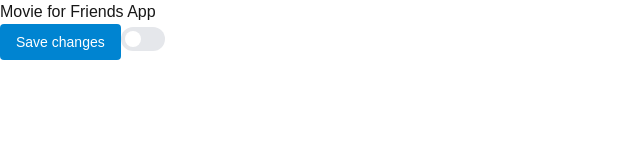
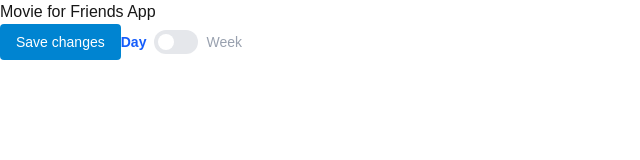
Before and after one commit to EdwinSchipper/movie-app, a Next.js app: page / in a window 1280 px wide. Shown: the top 160 px of the page, without its empty margins (0-640 px from the left). Built offline with nearby package versions, Linux system fonts and the light colour scheme.

Commit message:
feat: add trending TV shows component, TMDB API integration, and switch UI utility

```diff
--- a/app/blog/page.tsx
+++ b/app/blog/page.tsx
@@ -2,9 +2,11 @@ import TrendingMovies from "@/components/TrendingMovies"
 import TrendingTv from "@/components/TrendingTv"
 
 export default function Page() {
-  return <section>
-    <h1>Blog Page</h1>
-    <TrendingMovies />
-    <TrendingTv />
-  </section>
+  return (
+    <section>
+      <h1 className="p-10 pb-0 text-3xl font-bold">Blog Page</h1>
+      <TrendingMovies />
+      <TrendingTv />
+    </section>
+  )
 }
--- a/components/TrendingTv.tsx
+++ b/components/TrendingTv.tsx
@@ -1,23 +1,32 @@
+'use client'
+
+import { useState, useEffect } from 'react'
 import Image from 'next/image'
-
-type TimeWindow = 'day' | 'week'
-
-const range: TimeWindow = 'day'
-const data = await fetch(`https://api.themoviedb.org/3/trending/tv/${range}?api_key=${process.env.TMDB_API_KEY}&language=nl-NL`)
-const series = await data.json()
-
-interface tv {
-  id: number;
-  name: string;
-  poster_path: string;
-}
+import UIswitch from '@/components/ui/Switch'
+import { getTrendingTv, type TvShow } from '@/lib/tmdb'
 
 export default function TrendingTv() {
-  return <div className='p-10'>
-    <h1 className=' text-2xl pb-10'>Trending TV Series</h1>
-    <ul className=' grid grid-cols-12 gap-4 container '>
-      {series.results?.map((tv: tv) => (
+  const [range, setRange] = useState<'day' | 'week'>('day')
+  const [shows, setShows] = useState<TvShow[]>([])
+
+  useEffect(() => {
+    getTrendingTv(range).then(setShows)
+  }, [range])
+
+  return (
+    <div className="p-10">
+      <div className="flex items-center justify-start gap-5 pb-6">
+        <h2 className="text-2xl font-bold">Trending TV Series</h2>
+        <UIswitch
+          checked={range === 'week'}
+          onChange={(isWeek) => setRange(isWeek ? 'week' : 'day')}
+        />
+      </div>
+
+      <ul className="grid grid-cols-10 gap-4 container">
+        {shows.map((tv) => (
           <li key={tv.id}>
+            {tv.poster_path ? (
               <Image
                 src={`https://image.tmdb.org/t/p/w500${tv.poster_path}`}
                 alt={tv.name}
@@ -26,10 +35,15 @@ export default function TrendingTv() {
                 className="w-full h-auto rounded-md"
                 loading="eager"
               />
-          {series.name}
+            ) : (
+              <div className="w-full aspect-2/3 bg-gray-200 rounded-md flex items-center justify-center text-xs text-gray-500">
+                Geen afbeelding
+              </div>
+            )}
+            <p className="mt-2 text-sm font-medium line-clamp-1">{tv.name}</p>
           </li>
         ))}
       </ul>
-
     </div>
+  )
 }
--- a/components/ui/Switch.tsx
+++ b/components/ui/Switch.tsx
@@ -1,18 +1,39 @@
+'use client'
+
 import { Switch } from '@headlessui/react'
-import { useState } from 'react'
 
-function UIswitch() {
-    const [enabled, setEnabled] = useState(false)
-
+export default function UIswitch({
+  checked = false,
+  onChange,
+  leftLabel = 'Day',
+  rightLabel = 'Week',
+}: {
+  checked?: boolean
+  onChange?: (checked: boolean) => void
+  leftLabel?: string
+  rightLabel?: string
+}) {
   return (
+    <div className="inline-flex items-center gap-2 text-sm font-medium select-none">
+      <span
+        onClick={() => onChange?.(false)}
+        className={`cursor-pointer ${!checked ? 'text-blue-600 font-bold' : 'text-gray-400'}`}
+      >
+        {leftLabel}
+      </span>
       <Switch
-            checked={enabled}
-            onChange={setEnabled}
-            className="group inline-flex h-6 w-11 items-center rounded-full bg-gray-200 transition data-checked:bg-blue-600"
+        checked={checked}
+        onChange={onChange}
+        className="group inline-flex h-6 w-11 items-center rounded-full bg-gray-200 transition data-checked:bg-blue-600 cursor-pointer"
       >
         <span className="size-4 translate-x-1 rounded-full bg-white transition group-data-checked:translate-x-6" />
       </Switch>
+      <span
+        onClick={() => onChange?.(true)}
+        className={`cursor-pointer ${checked ? 'text-blue-600 font-bold' : 'text-gray-400'}`}
+      >
+        {rightLabel}
+      </span>
+    </div>
   )
 }
-
-export default UIswitch
--- /dev/null
+++ b/lib/tmdb.ts
@@ -0,0 +1,28 @@
+'use server'
+
+export type TimeWindow = 'day' | 'week'
+
+export interface TvShow {
+  id: number
+  name: string
+  poster_path: string
+}
+
+export async function getTrendingTv(range: TimeWindow = 'day'): Promise<TvShow[]> {
+  const apiKey = process.env.TMDB_API_KEY
+  if (!apiKey) {
+    throw new Error('TMDB_API_KEY is niet ingesteld in .env.local')
+  }
+
+  const res = await fetch(
+    `https://api.themoviedb.org/3/trending/tv/${range}?api_key=${apiKey}&language=nl-NL`,
+    { next: { revalidate: 3600 } }
+  )
+
+  if (!res.ok) {
+    throw new Error(`Fout bij ophalen trending tv: ${res.statusText}`)
+  }
+
+  const data = await res.json()
+  return data.results || []
+}
```
Lines whose indentation alone changed are shown as unchanged.
